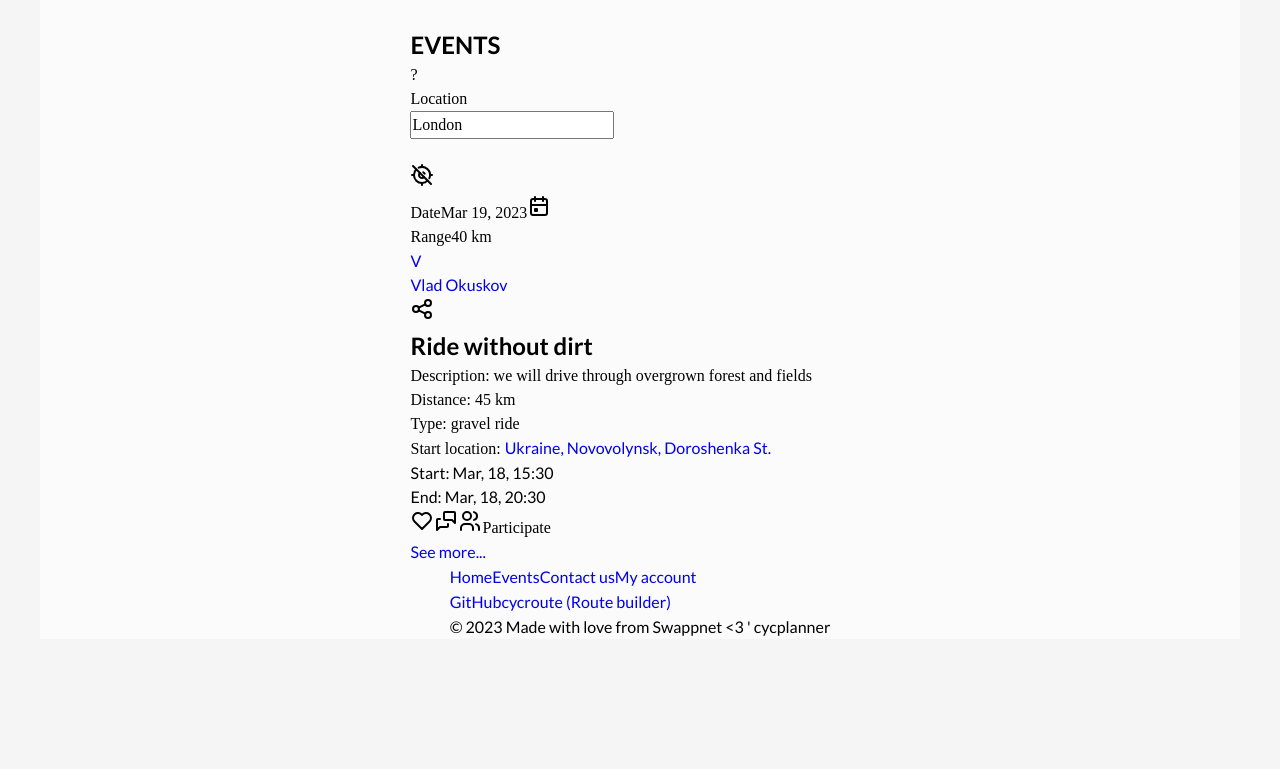
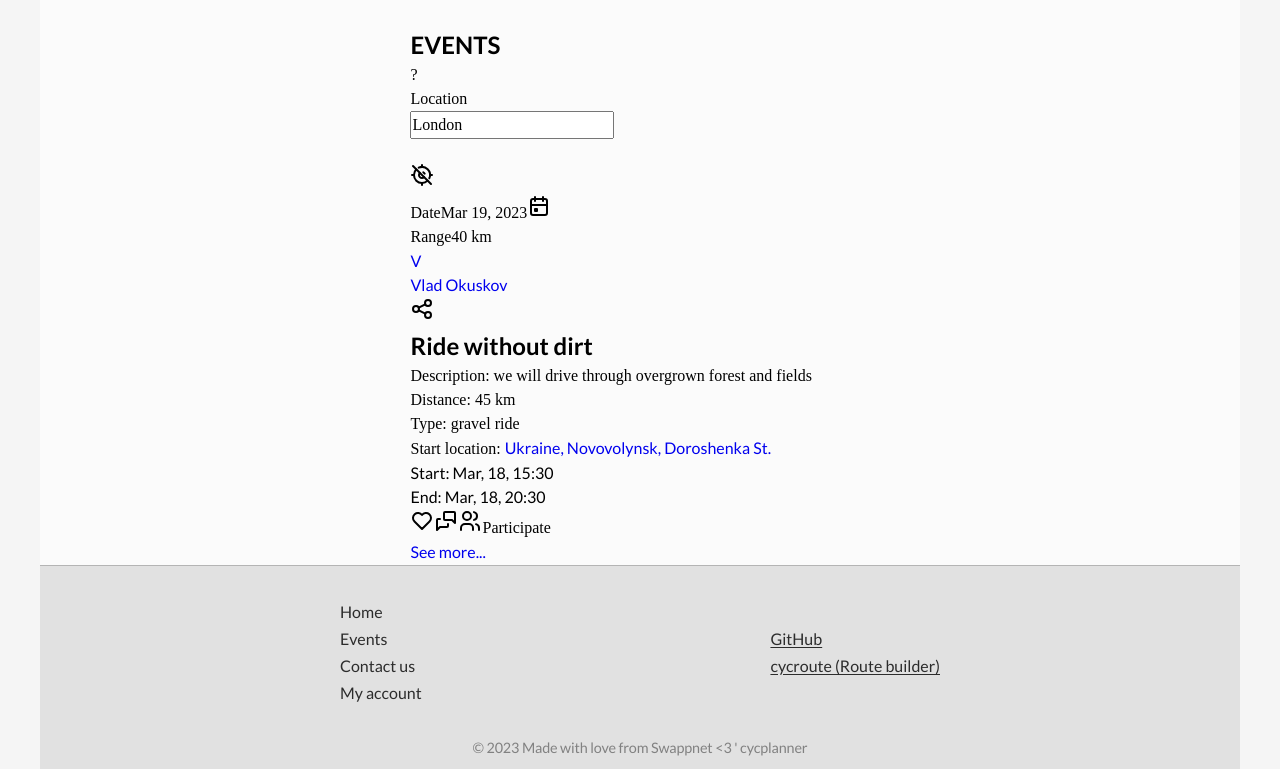
Before and after one commit to vladokuskov/cycplanner, a Next.js app: page / in a window 1280 px wide. Shown: the part 643-1412 px from the top of the page. Before the commit the page ends 1282 px from the top, so only its background shows below. Built offline with nearby package versions, Linux system fonts and the light colour scheme.

Commit message:
updated footer

```diff
--- a/src/components/footer.tsx
+++ /dev/null
@@ -1,69 +0,0 @@
-import Link from 'next/link';
-
-const Footer = () => {
-  return (
-    <footer className="footer">
-      <div className="footer-content-wrapper">
-        <div className="footer-nav-links footer-links-wrapper">
-          <Link
-            href="/"
-            title="Go to Home"
-            aria-label="Go to Home"
-            className="footer-link"
-          >
-            Home
-          </Link>
-          <Link
-            href="/events"
-            title="Go to Events"
-            aria-label="Go to Events"
-            className="footer-link"
-          >
-            Events
-          </Link>
-          <Link
-            href="/contact"
-            title="Go to Contact us"
-            aria-label="Go to Contact us"
-            className="footer-link"
-          >
-            Contact us
-          </Link>
-          <Link
-            href="/account"
-            title="Go to My account"
-            aria-label="Go to My account"
-            className="footer-link"
-          >
-            My account
-          </Link>
-        </div>
-        <div className="footer-external-links footer-links-wrapper">
-          <a
-            href="https://github.com/swappnet/cycplanner"
-            title="Go to GitHub project"
-            aria-label="Go to GitHub project"
-            rel="noopener noreferrer"
-            target="_blank"
-            className="footer-link"
-          >
-            GitHub
-          </a>
-          <a
-            href="https://cycroute.netlify.app/"
-            title="Go to Route builder"
-            aria-label="Go to Route builder"
-            rel="noopener noreferrer"
-            target="_blank"
-            className="footer-link"
-          >
-            cycroute (Route builder)
-          </a>
-        </div>
-      </div>
-      <p className="footer-copy">{`© ${new Date().getFullYear()} Made with love from Swappnet <3 ' cycplanner`}</p>
-    </footer>
-  );
-};
-
-export default Footer;
--- /dev/null
+++ b/src/components/styledComponents/navbar/Footer.tsx
@@ -0,0 +1,95 @@
+import Link from 'next/link';
+import styled from 'styled-components';
+
+const FooterMainWrapper = styled.div`
+  width: 100%;
+  padding: 0.1rem 1rem;
+  background-color: #e1e1e1;
+  border-top: 1px solid #b4b4b4;
+`;
+
+const FooterWrapper = styled.div`
+  padding: 2rem 0;
+  display: flex;
+  align-items: center;
+  justify-content: space-between;
+  margin: 0 auto;
+  width: 100%;
+  max-width: 600px;
+`;
+
+const FooterLinksWrapper = styled.div`
+  @include flexCenter(column, 0.2rem);
+  display: flex;
+  align-items: flex-start;
+  justify-content: center;
+  flex-direction: column;
+  gap: 0.2rem;
+  a {
+    color: #2c2c2c;
+    &:hover,
+    &:focus {
+      color: #777777;
+    }
+    &:active {
+      color: #222222;
+    }
+    @media (min-width: 680px) {
+      font-size: 1rem;
+    }
+  }
+`;
+
+const FooterLink = styled.a`
+  text-decoration: underline;
+  text-underline-offset: 0.1rem;
+  font-weight: 500;
+  font-size: 0.9rem;
+`;
+
+const FooterDescription = styled.p`
+  text-align: center;
+  padding-bottom: 0.5rem;
+  color: #818181;
+  letter-spacing: -0.01em;
+  font-weight: 400;
+  font-size: 0.9rem;
+`;
+
+const Footer = () => {
+  return (
+    <FooterMainWrapper>
+      <FooterWrapper>
+        <FooterLinksWrapper>
+          <Link href="/" title="Go to Home" aria-label="Go to Home">
+            Home
+          </Link>
+          <Link href="/events" title="Go to Events" aria-label="Go to Events">
+            Events
+          </Link>
+          <Link
+            href="/contact"
+            title="Go to Contact us"
+            aria-label="Go to Contact us"
+          >
+            Contact us
+          </Link>
+          <Link
+            href="/account"
+            title="Go to My account"
+            aria-label="Go to My account"
+          >
+            My account
+          </Link>
+        </FooterLinksWrapper>
+        <FooterLinksWrapper>
+          <FooterLink>GitHub</FooterLink>
+          <FooterLink>cycroute (Route builder)</FooterLink>
+        </FooterLinksWrapper>
+      </FooterWrapper>
+      <FooterDescription>{`© ${new Date().getFullYear()} Made with love from Swappnet <3 ' cycplanner`}</FooterDescription>
+    </FooterMainWrapper>
+  );
+};
+
+export default Footer;
--- a/src/modules/layout.tsx
+++ b/src/modules/layout.tsx
@@ -1,8 +1,8 @@
 import React, { ReactNode } from 'react';
 
-import Footer from '@/components/footer';
 import Navbar from '@/components/styledComponents/navbar/Navbar';
 import StyledContainer from '@/components/StyledContainer';
+import Footer from '@/components/styledComponents/navbar/Footer';
 
 interface Props {
   children?: ReactNode;
```
